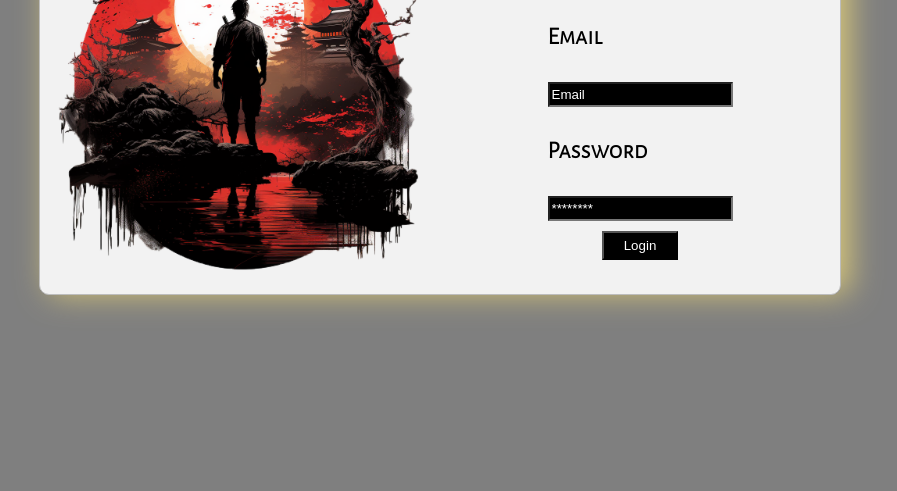
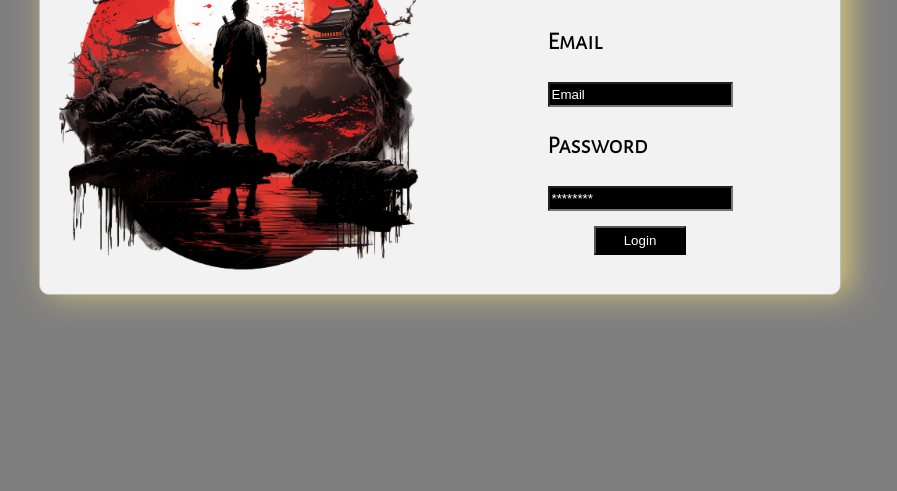
Before and after one commit to gildonnie/login-project, a plain HTML site: page index.html in a window 1280 px wide. Shown: the part 309-800 px from the top of the page, without its empty margins (200-1097 px from the left). Drawn offline with Linux system fonts and the light colour scheme.

Commit message:
upadted html to add a form

```diff
--- a/index.html
+++ b/index.html
@@ -16,13 +16,15 @@
       </div>
       <div class="login-container">
           <h1>Sign In</h1>
+          <form action="#">
             <div class="inputs">
               <h2>Email</h2>
               <input type="email" placeholder="Email" name="username" required>
               <h2>Password</h2>
               <input type="password" placeholder="********" name="password" required>
+              <button type="submit" value="Submit">Login</button>
             </div>
-          <button type="submit" value="Submit">Login</button>
+          </form>
       </div>
     </div>
 </body>
--- a/style.css
+++ b/style.css
@@ -1,4 +1,3 @@
-
 body {
   margin: 0;
   padding: 0;
@@ -17,7 +16,7 @@
   display: flex;
   max-width: 800px;
   border: 1px solid red;
-    background-color: rgba(255, 255, 255, 0.90);
+  background-color: rgba(255, 255, 255, 0.9);
   border: solid #BDBDBD 1px;
   border-radius: 10px;
   box-shadow: 9px -1px 31px rgba(216, 199, 121, 1);
@@ -45,8 +44,7 @@
 .inputs {
   display: flex;
   flex-direction: column;
-    gap: 10px;
-
+  gap: 5px;
 }
 
 input {
@@ -55,29 +53,28 @@
   width: 100%;
   height: 25px;
   background-color: #000000;
-    /* border-bottom: 1px solid #ff0000; */
   outline: 0;
-
 }
 
 ::placeholder {
   color: #ffffff;
-    font: inherit
+  font: inherit;
 }
 
 button {
-    /* border-radius: 10px; */
   background-color: #000000;
+  width: 50%;
   color: #ffffff;
   margin-top: 10px;
   padding: 5px 20px;
+  transition: all 0.15s ease;
+  align-self: center;
 }
 
 button:hover {
   background-color: #ff0000;
   border: 1px solid #000000;
   cursor: pointer;
-    border-radius: 30px;
-    font: inherit
-
+  border-radius: 5px;
+  font: inherit;
 }
```
Lines whose indentation alone changed are shown as unchanged.
